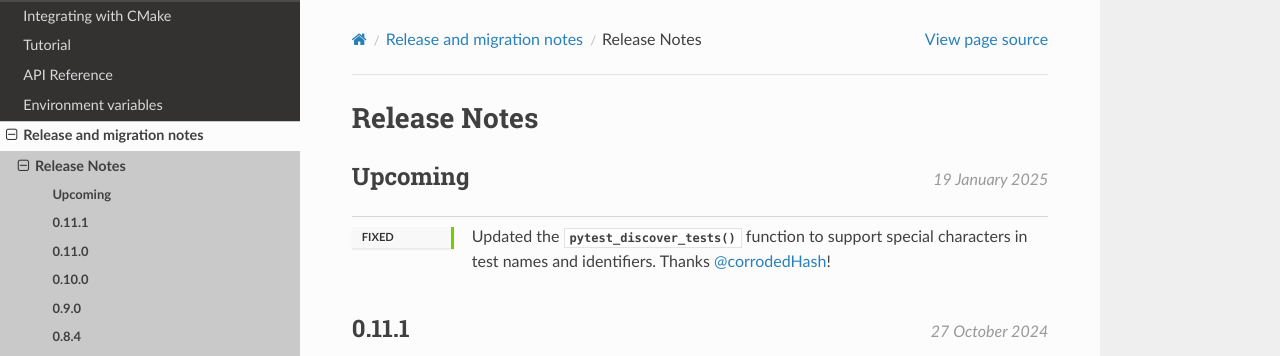
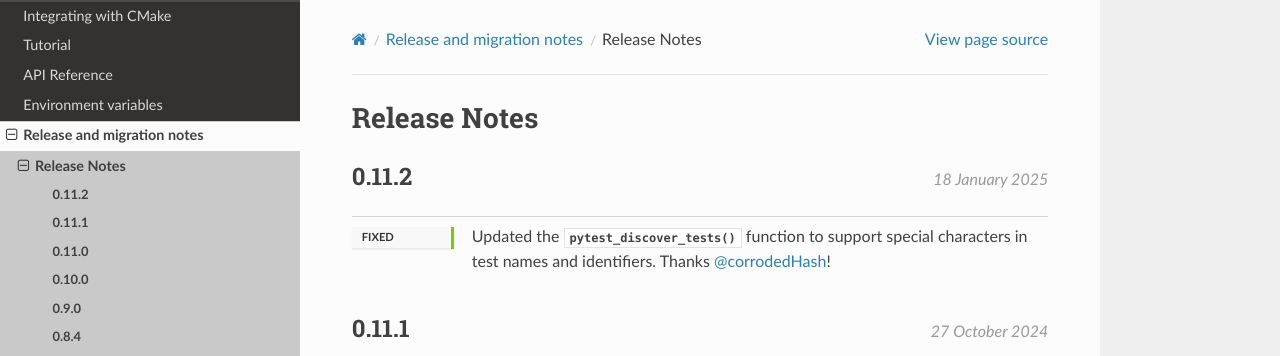
Before and after one commit to python-cmake/pytest-cmake, a Sphinx documentation site: the page built from doc/release/release_notes.rst, in a window 1280 px wide and 900 px high. Shown: the top 356 px of the window. Built offline with Sphinx 7.4.7 and the Read the Docs theme 3.1.0, drawn with Linux system fonts in a browser that asks for light colours.

Commit message:
Update version to 0.11.2

```diff
--- a/doc/release/release_notes.rst
+++ b/doc/release/release_notes.rst
@@ -4,7 +4,8 @@
 Release Notes
 *************
 
-.. release:: Upcoming
+.. release:: 0.11.2
+    :date: 2025-01-18
 
     .. change:: fixed
 
--- a/pyproject.toml
+++ b/pyproject.toml
@@ -9,7 +9,7 @@ backend-path = ["."]
 
 [project]
 name = "pytest-cmake"
-version = "0.11.1"
+version = "0.11.2"
 description = "Provide CMake module for Pytest"
 readme = "README.md"
 requires-python = ">=2.7, !=3.0.*, !=3.1.*, !=3.2.*, !=3.3.*, !=3.4.*, !=3.5.*, <4"
--- a/setup.py
+++ b/setup.py
@@ -60,7 +60,7 @@ class CreateCmakeConfig(install):
 
 setup(
     name="pytest-cmake",
-    version="0.11.1",
+    version="0.11.2",
     data_files=[
         (
             "share/Pytest/cmake",
```
